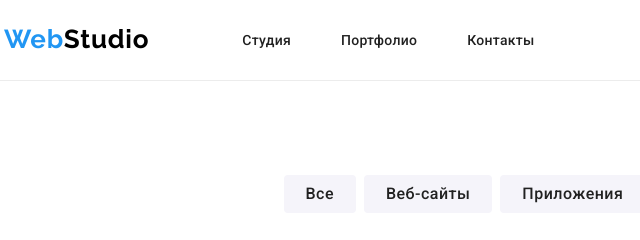
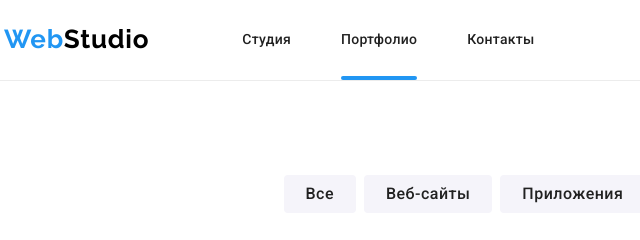
Before and after one commit to VolodymyrBab/goit-markup-hw-06, a plain HTML site: page portfolio.html in a window 1280 px wide. Shown: the top 240 px of the page, 51-691 px from the left. Drawn offline with nearby package versions, Linux system fonts and the light colour scheme.

Commit message:
111 подчеркивание

```diff
--- a/css/styles.css
+++ b/css/styles.css
@@ -53,23 +53,23 @@ body {
 
 }
 .page-header-container,
-.menu,
+/* .menu, */
 .mail-tel,
-/* .hat, */
-/* .detailes, */
-/* .aktions, */
-/* .command, */
 .section2-list,
 .section3-list,
 .section4-list,
 .section5-list,
 .button-list,
-.uslugi-list
-{
+.uslugi-list{
     display: flex;
     align-items: center;
 }
-
+.menu{
+    display: flex;
+    width: 294px;
+    height: 80px;
+    padding-top: 32px;
+}
 .mail-tel{
     margin-left: auto;
 }
@@ -82,13 +82,11 @@ body {
 .section2-item:not(:last-child),
 .section3-item:not(:last-child),
 .section4-item:not(:last-child),
-.section5-item:not(:last-child) {
-
+.section5-item:not(:last-child){
     margin-right: 30px;
 }
 .section2-item{
     width: 270px;
-
 }
 .section3-item{
     position: relative;
@@ -101,7 +99,6 @@ body {
     border-radius: 0px 0px 4px 4px;
 }
 .page-header{
-
     border-bottom: 1px solid #ECECEC;
     background:#FFFFFF;
 }
@@ -126,7 +123,6 @@ body {
 }
 
 .section4{
-
     background-color: #F5F4FA;
 }
 
@@ -174,10 +170,25 @@ body {
     font-size: 14px;
     line-height: 1.14;
     letter-spacing: 0.02em;
-
+    padding-bottom: 28px;
     color: var(--primary-text-color-theme-light);
     transition: color 250ms cubic-bezier(0.4, 0, 0.2, 1);
 }
+.menu-item{
+    display: flex;
+    flex-direction: column;
+}
+.studia::after,
+.portfolio::after {
+    content: "";
+
+    width: auto;
+    height: 4px;
+    border-radius: 2px;
+    background-color:var(--accent-color);
+}
+
+
 .menu-link:hover,
 .menu-link:focus,
 .mail-link:hover,
--- a/portfolio.html
+++ b/portfolio.html
@@ -27,7 +27,7 @@
                 <li class="menu-item">
                     <a class="menu-link link" href="index.html">Студия</a>
                 </li>
-                <li class="menu-item">
+                <li class="menu-item portfolio">
                     <a class="menu-link link" href="portfolio.html">Портфолио</a>
                 </li>
                 <li class="menu-item">
```
Also changed, not shown: index.html (+1 -1 lines).
